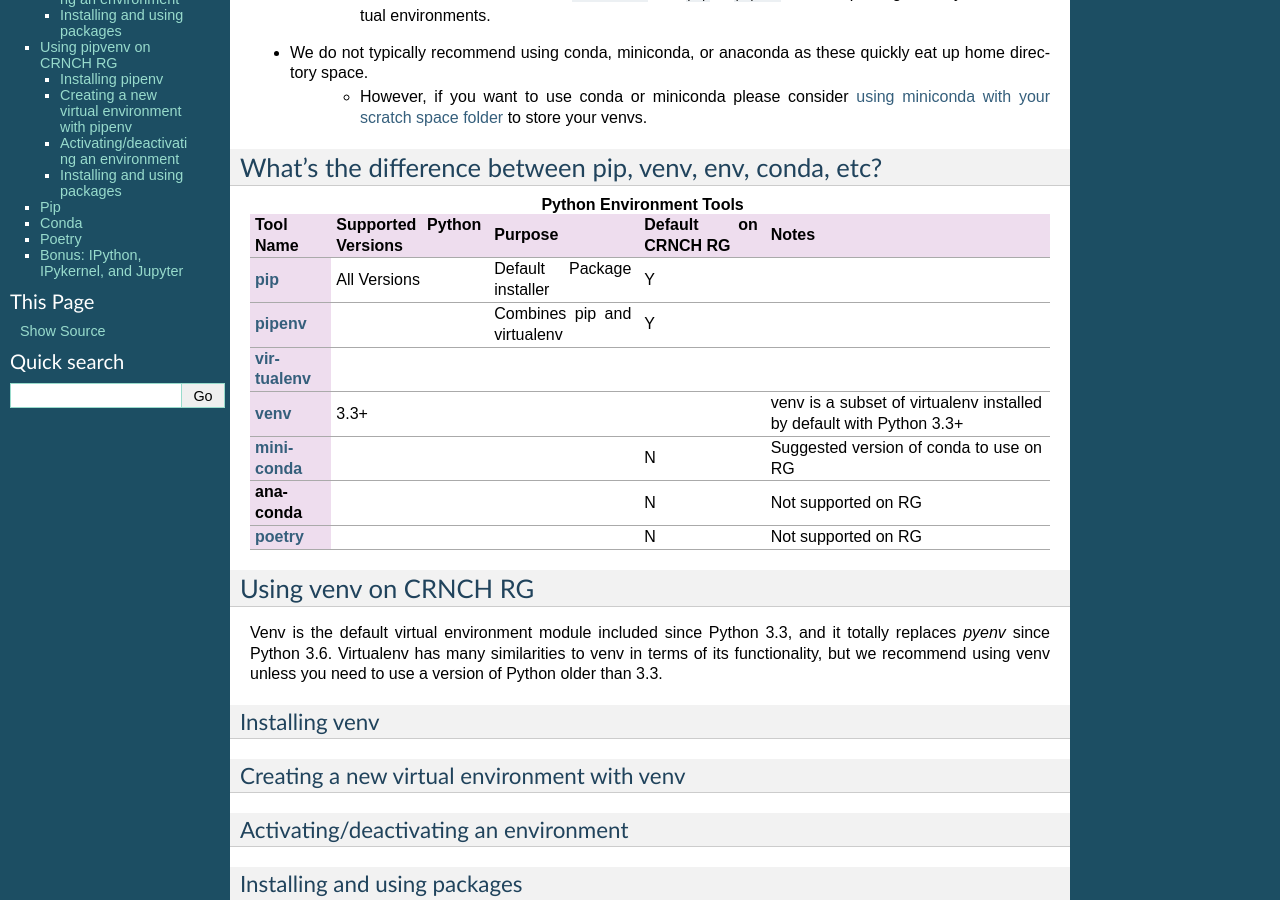
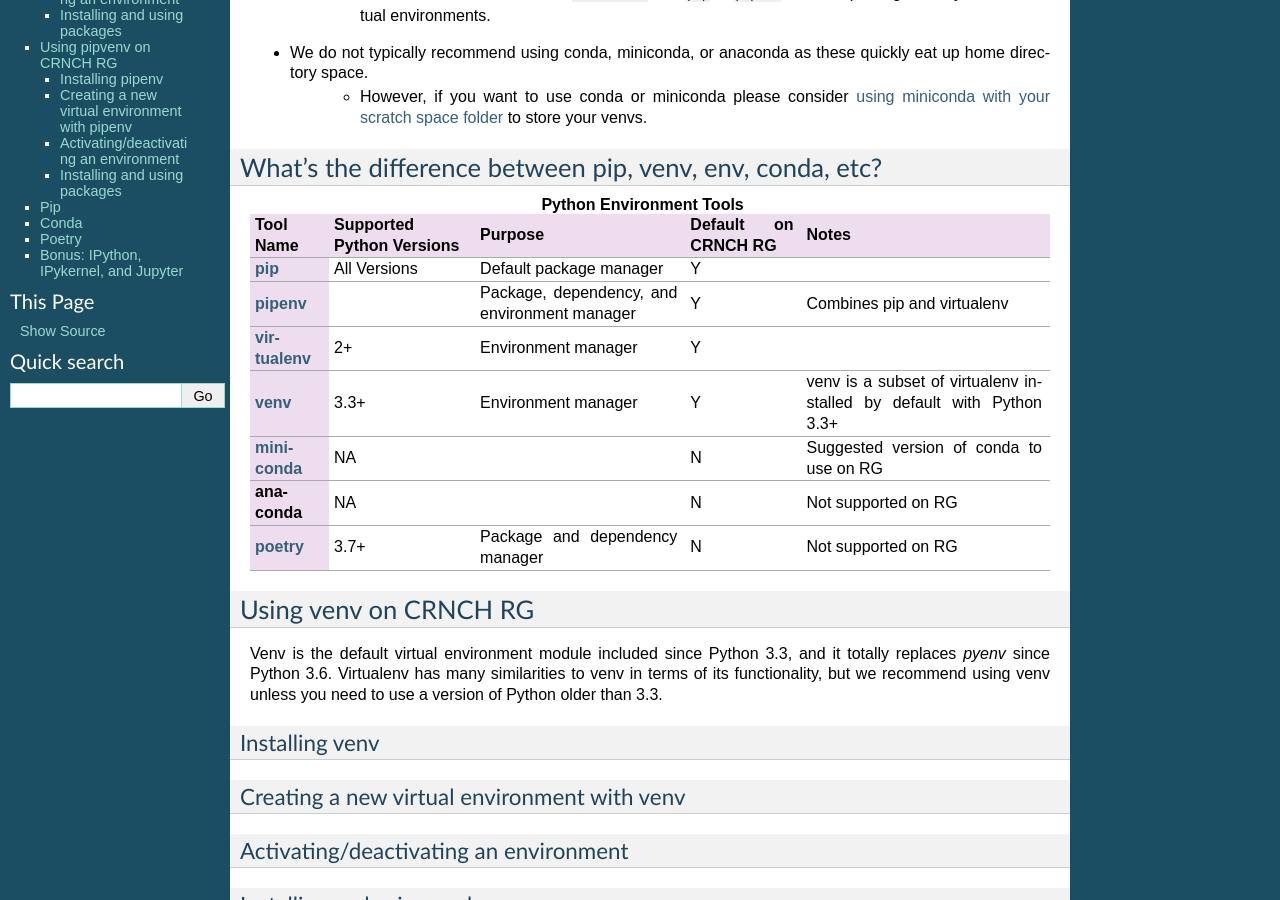
Before and after one commit to gt-crnch-rg/read-the-docs, a Sphinx documentation site: the page built from docs/general/python-environments.rst, in a window 1280 px wide and 900 px high, scrolled down 307 px. Built offline with Sphinx 7.4.7, drawn with Linux system fonts in a browser that asks for light colours; pages that are not in the unit, such as notebooks, are missing from menus; some of the changed text lies outside the part shown.

Commit message:
Update python-environments.rst

```diff
--- a/docs/general/python-environments.rst
+++ b/docs/general/python-environments.rst
@@ -28,37 +28,37 @@
       - Notes
     * - `pip <https://pypi.org/project/pip/>`__
       - All Versions
-      - Default Package installer
+      - Default package manager
       - Y
       -
     * - `pipenv <https://pypi.org/project/pipenv/>`__
       -
+      - Package, dependency, and environment manager
+      - Y
       - Combines pip and virtualenv
+    * - `virtualenv <https://virtualenv.pypa.io/en/latest/>`__
+      - 2+
+      - Environment manager
       - Y
-      -
-    * - `virtualenv <https://virtualenv.pypa.io/en/latest/>`__
-      -
-      -
-      -
       -
     * - `venv <https://docs.python.org/3/library/venv.html>`__
       - 3.3+
-      -
-      -
+      - Environment manager
+      - Y
       - venv is a subset of virtualenv installed by default with Python 3.3+
     * - `miniconda <https://docs.conda.io/en/latest/miniconda.html>`__
-      -
+      - NA
       -
       - N
       - Suggested version of conda to use on RG
     * - anaconda
-      -
+      - NA
       -
       - N
       - Not supported on RG
     * - `poetry <https://python-poetry.org/>`__
-      -
-      -
+      - 3.7+
+      - Package and dependency manager
       - N
       - Not supported on RG
 
@@ -68,22 +68,22 @@
 Venv is the default virtual environment module included since Python 3.3, and it totally replaces `pyenv` since Python 3.6. Virtualenv has many similarities to venv in terms of its functionality, but we recommend using venv unless you need to use a version of Python older than 3.3.
 
 Installing venv
-~~~~~~~~~~~~~~~~
+---------------
 
 Creating a new virtual environment with venv
-~~~~~~~~~~~~~~~~
+---------------
 
 Activating/deactivating an environment
-~~~~~~~~~~~~~~~~
+---------------
 
 Installing and using packages
-~~~~~~~~~~~~~~~~
+---------------
 
 Using pipvenv on CRNCH RG
 ======================
 
 Installing pipenv
-~~~~~~~~~~~~~~~~
+---------------
 Using the official installation instructions `here <https://pipenv.pypa.io/en/latest/install/#installing-pipenv>`__:
 
 .. code:: shell
@@ -91,7 +91,7 @@
     python3 -m pip install pipenv
 
 Creating a new virtual environment with pipenv
-~~~~~~~~~~~~~~~~~~~~~~~~~~~~~~~~~~
+---------------
 
 .. code:: shell
 
@@ -117,10 +117,10 @@
     Alternatively, run a command inside the virtualenv with pipenv run.
 
 Activating/deactivating an environment
-~~~~~~~~~~~~~~~~~~~~~~~~~~~~~~~~~~~~~~
+---------------
 
 Installing and using packages
-~~~~~~~~~~~~~~~~~~~~~~~~~~~~~
+---------------
 
 
 
```
Also changed, not shown: other parts of docs/general/python-environments.rst (+1 -1 lines).
